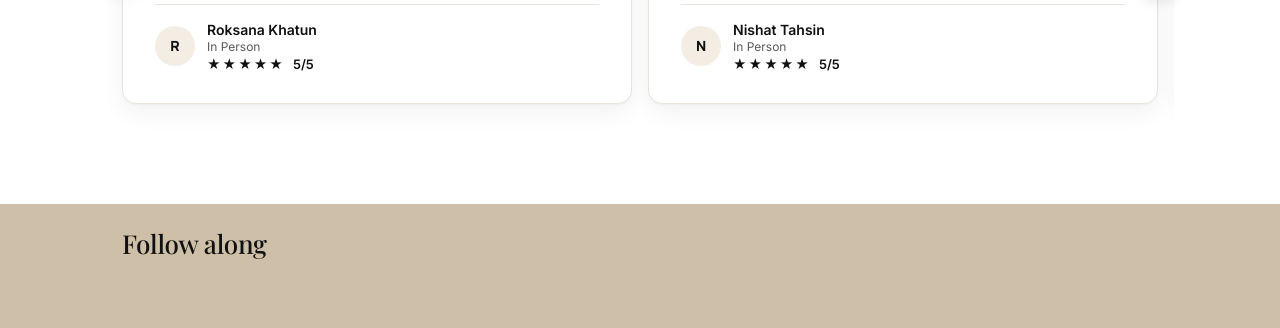
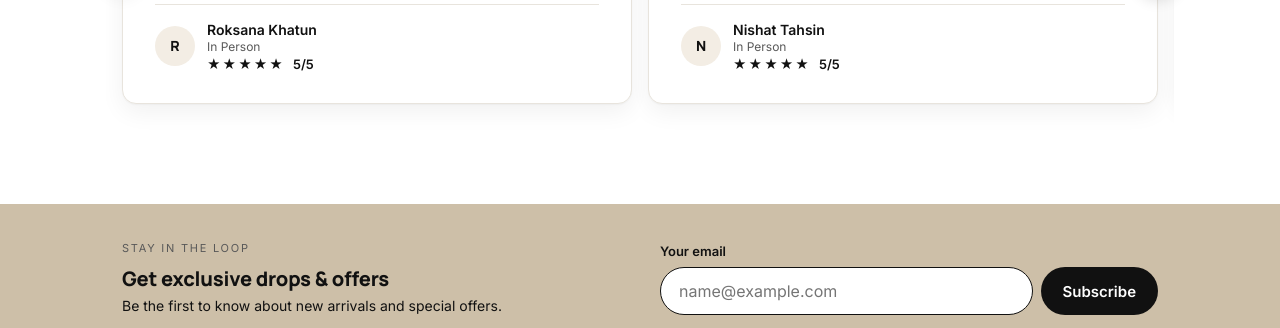
Before and after one commit to zinan32/zinan-shop, a plain HTML site: page index.html in a window 1280 px wide. Shown: the part 2275-2603 px from the top of the page. Drawn offline with nearby package versions, Linux system fonts and the light colour scheme; no server answers.

Commit message:
Update index.html

```diff
--- a/index.html
+++ b/index.html
@@ -57,12 +57,6 @@
 <!-- ===== SECTION: REVIEWS · END ===== -->
 
   <!-- In index.html, replace the old FOLLOW section (START line to END line) with this -->
-<!-- ===== SECTION: FOLLOW · START ===== -->
-<section class="follow band-sand"><div class="wrap">
-  <h2 data-cfg="FOLLOW_TITLE"></h2>
-  <div class="socials" id="socials"></div>
-</div></section>
-<!-- ===== SECTION: FOLLOW · END ===== -->
 
 </main>
 <div id="site-footer"></div>
```
